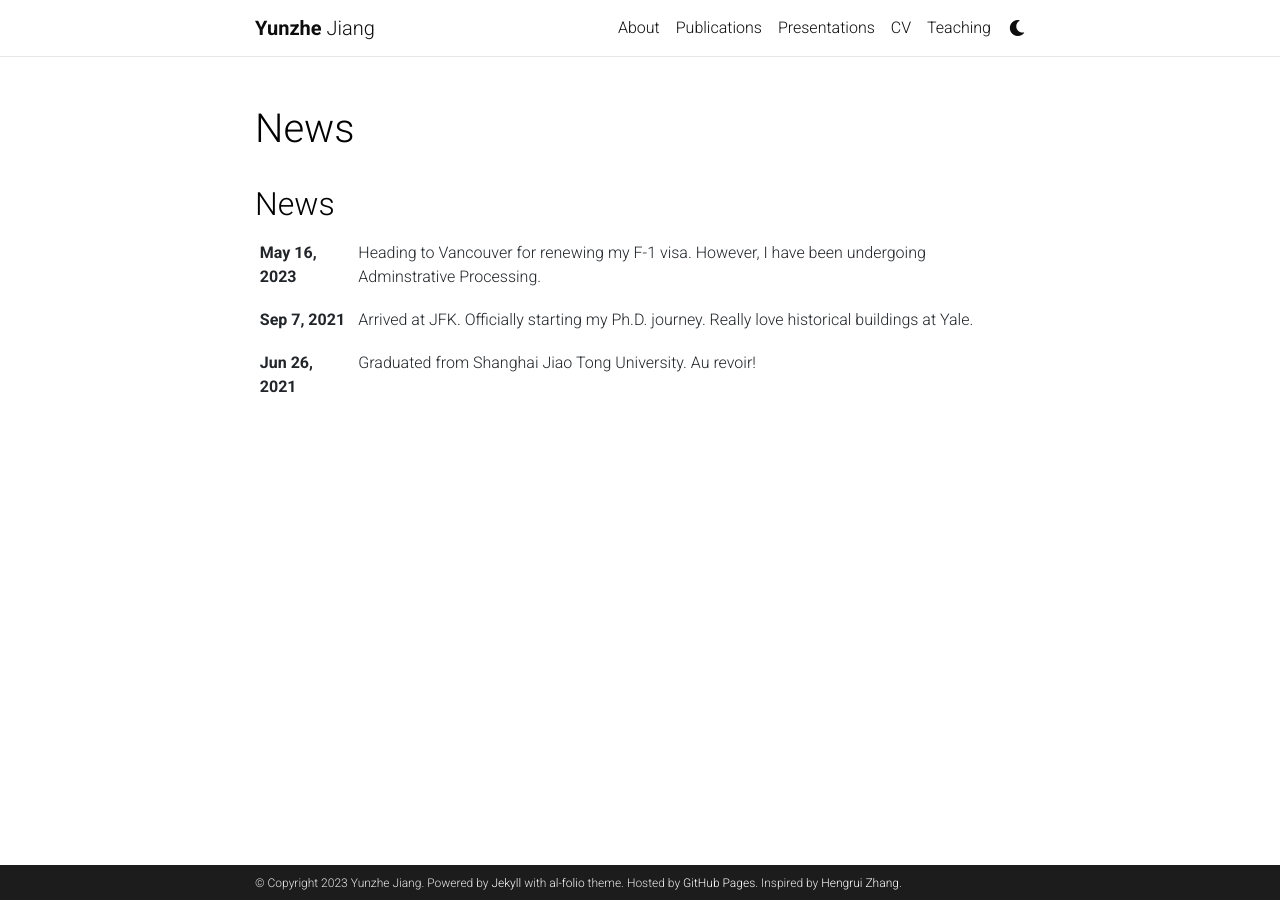
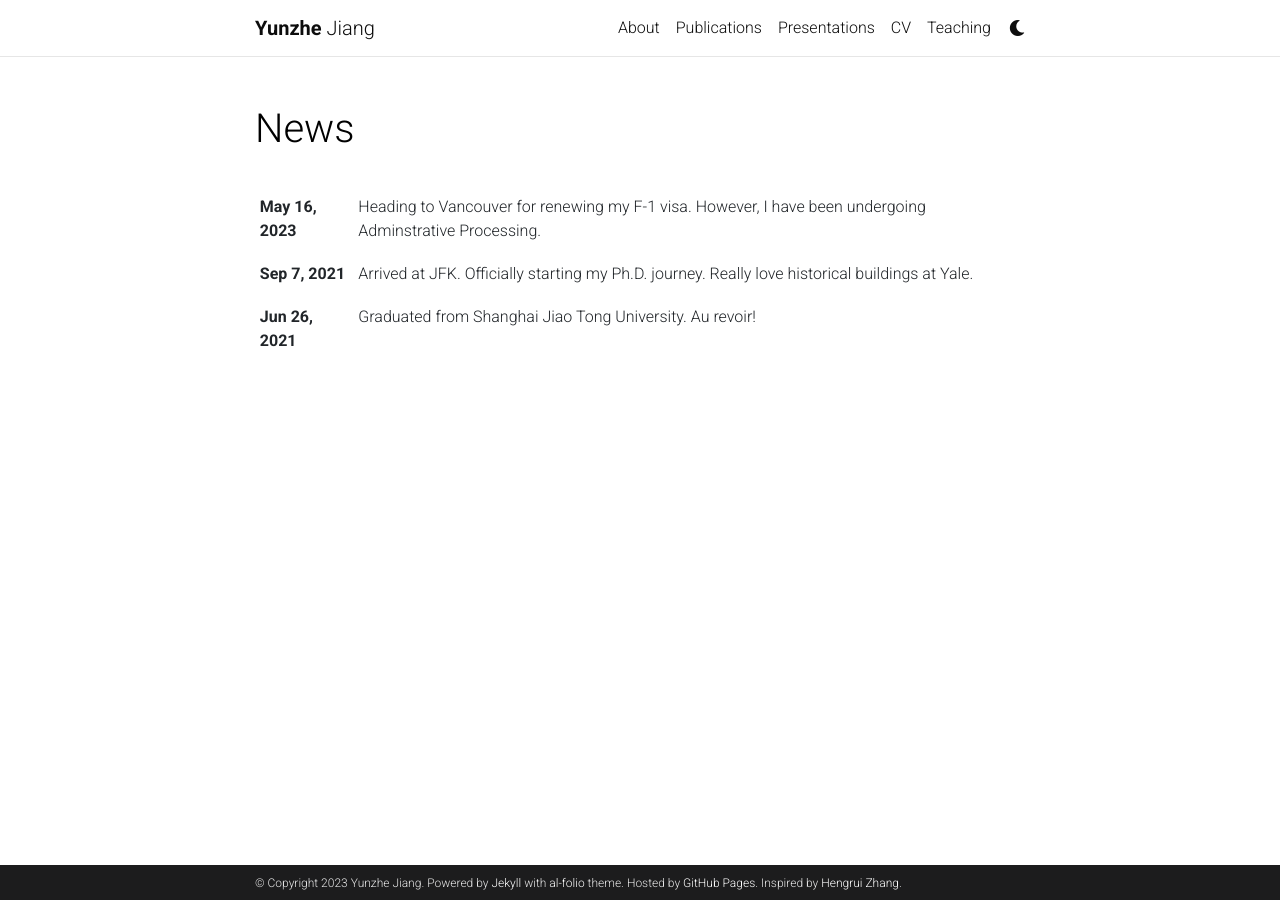
Before and after one commit to yzJiang9/yzJiang9.github.io, a Jekyll site: the page built from news.html, in a window 1280 px wide. Built offline with Jekyll 4.4.1, drawn with Linux system fonts in a browser that asks for light colours; comment, search, counter and statistics services are not loaded; a style sheet for code colours, icons or effects is not loaded.

Commit message:
Update news.html

```diff
--- a/_includes/news.html
+++ b/_includes/news.html
@@ -1,24 +1,29 @@
           <div class="news">
-  <h2>News</h2>
-  {% if site.news  %}
-    <div class="table-responsive">
+            {% if site.news != blank -%}
+            {%- assign news_size = site.news | size -%}
+            <div class="table-responsive" {% if include.limit and site.announcements.scrollable and news_size > 3 %}style="max-height: 60vw"{% endif %}>
               <table class="table table-sm table-borderless">
-      {% assign news = site.news | reverse %}
-      {% for item in news limit: site.news_limit %}
+              {%- assign news = site.news | reverse -%}
+              {% if include.limit and site.announcements.limit %}
+              {% assign news_limit = site.announcements.limit %}
+              {% else %}
+              {% assign news_limit = news_size %}
+              {% endif %}
+              {% for item in news limit: news_limit %}
                 <tr>
                   <th scope="row">{{ item.date | date: "%b %-d, %Y" }}</th>
                   <td>
-            {% if item.inline %}
+                    {% if item.inline -%}
                       {{ item.content | remove: '<p>' | remove: '</p>' | emojify }}
-            {% else %}
+                    {%- else -%}
                       <a class="news-title" href="{{ item.url | relative_url }}">{{ item.title }}</a>
-            {% endif %}
+                    {%- endif %}
                   </td>
                 </tr>
-      {% endfor %}
+              {%- endfor %}
               </table>
             </div>
-  {% else %}
+          {%- else -%}
             <p>No news so far...</p>
-  {% endif %}
+          {%- endif %}
           </div>
```
Lines whose indentation alone changed are shown as unchanged.
